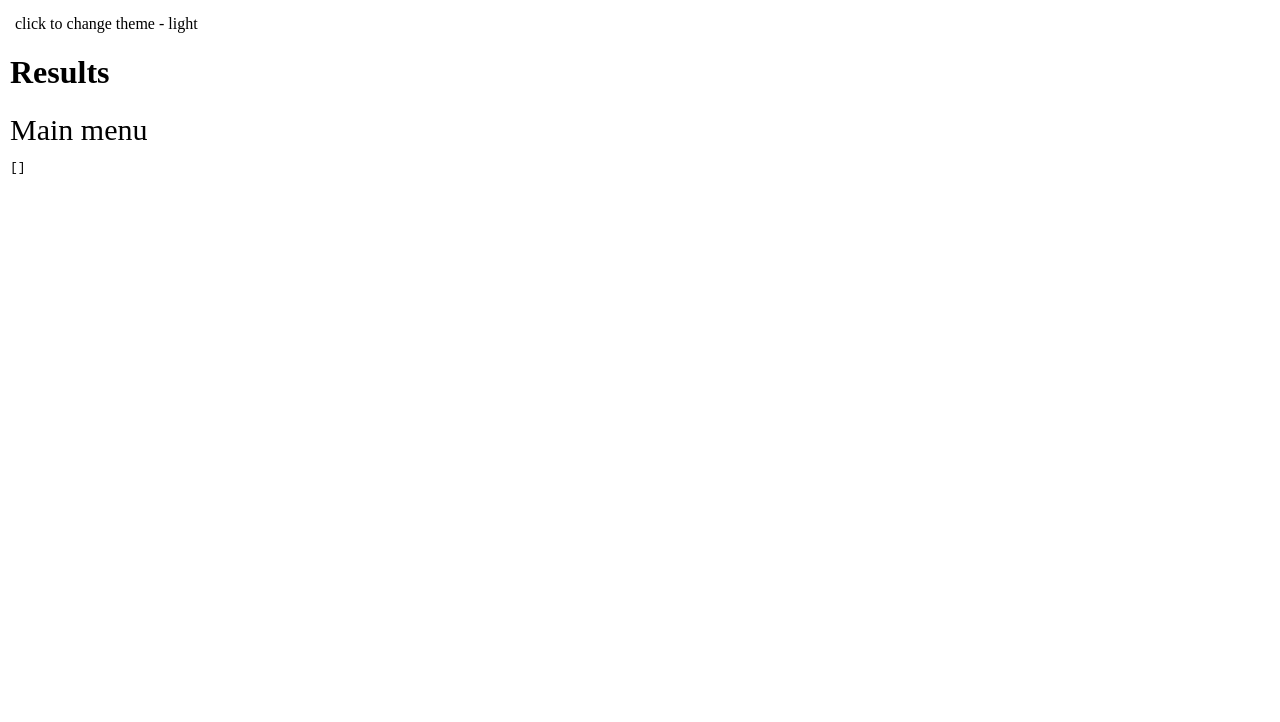
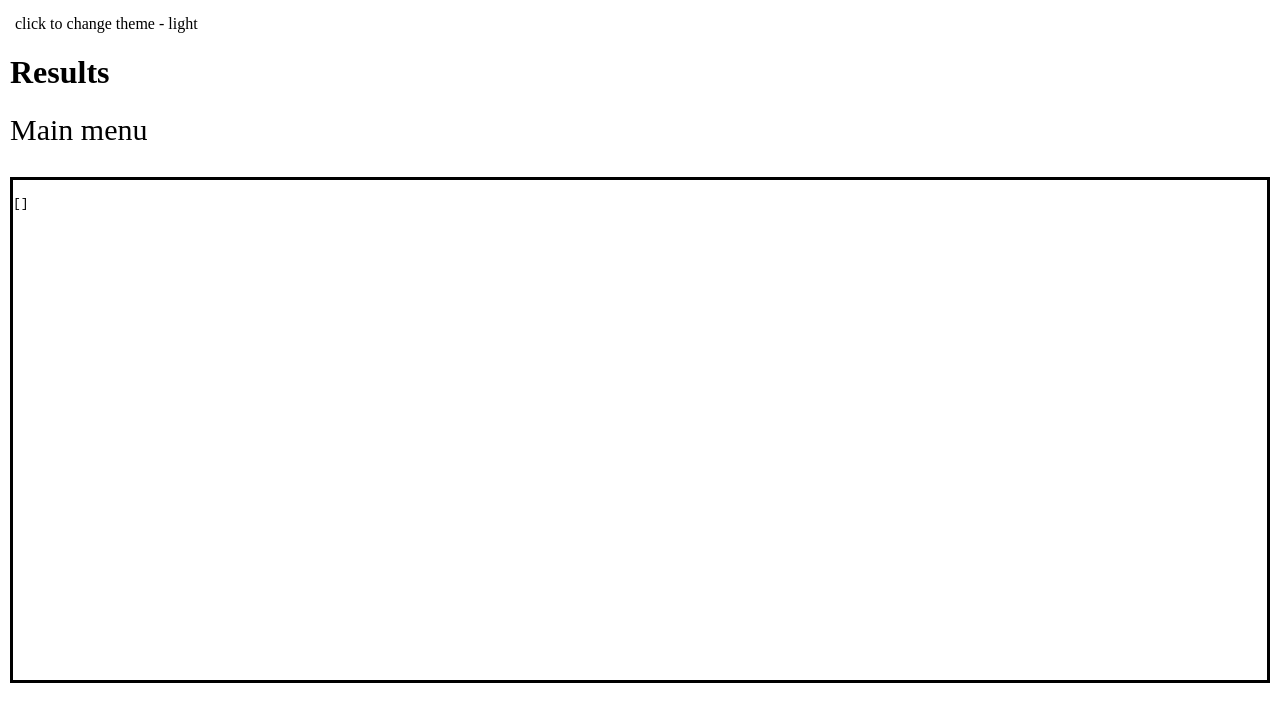
Before and after one commit to JasperCherry/swapi, a React (Create React App) app: page /results in a window 1280 px wide. Shown: the top 722 px of the page. Built offline with nearby package versions, Linux system fonts and the light colour scheme.

Commit message:
done theme change

```diff
--- /dev/null
+++ b/src/components/Results/Results.styled.ts
@@ -0,0 +1,12 @@
+import styled from 'styled-components';
+
+export const SmallText = styled.p`
+  color: ${({ theme }) => theme.text};
+`;
+
+export const ScrollWrapper = styled.div`
+  margin-top: 30px;
+  overflow-y: scroll;
+  border: 3px solid ${({ theme }) => theme.text};
+  height: 500px;
+`;
--- a/src/components/Results/Results.tsx
+++ b/src/components/Results/Results.tsx
@@ -2,6 +2,10 @@ import {
   StyledLink,
   Title,
 } from '../../App.styled';
+import {
+  SmallText,
+  ScrollWrapper,
+} from './Results.styled';
 
 const Results = () => {
   const storedResults = JSON.parse(localStorage.getItem('storedResults') || '[]');;
@@ -12,7 +16,9 @@ const Results = () => {
       <StyledLink to="/">
         Main menu
       </StyledLink>
-      <div><pre>{JSON.stringify(storedResults.reverse(), null, 4) }</pre></div>
+      <ScrollWrapper>
+        <SmallText><pre>{JSON.stringify(storedResults.reverse(), null, 4) }</pre></SmallText>
+      </ScrollWrapper>
     </div>
   );
 }
--- a/src/themes.ts
+++ b/src/themes.ts
@@ -5,5 +5,5 @@ export const lightTheme = {
 
 export const darkTheme = {
   text: 'white',
-  background: 'gray',
+  background: '#262626',
 }
```
